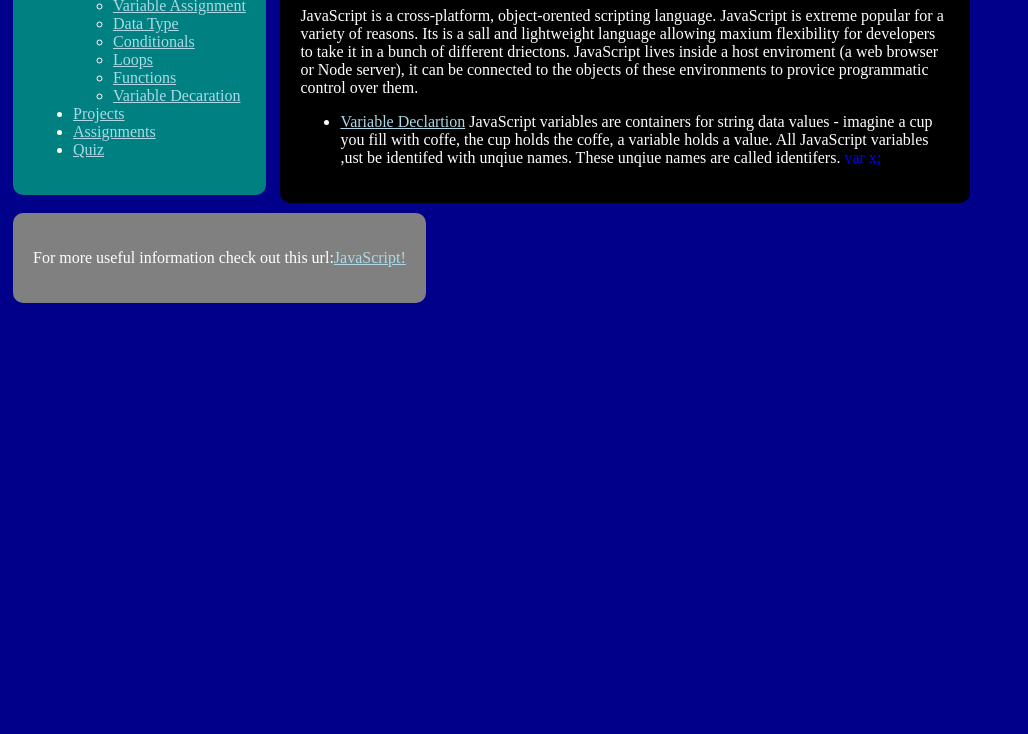
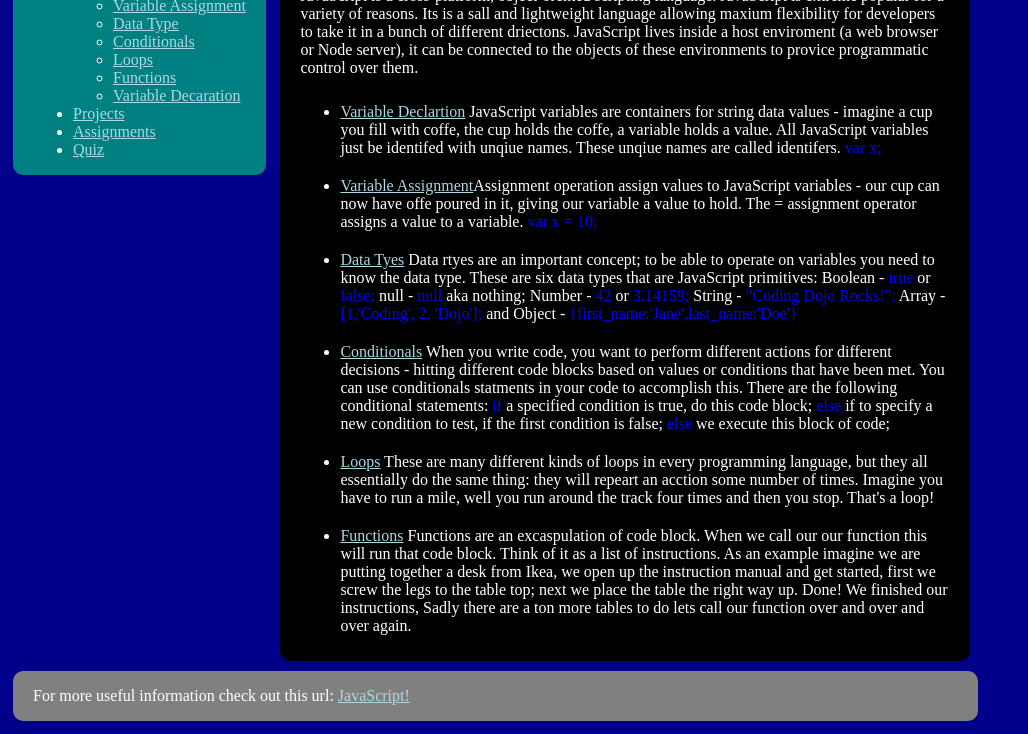
Before and after one commit to lormanlau/Javascript-Basics, a plain HTML site: page index.html in a window 1280 px wide. Shown: the part 196-930 px from the top of the page, without its empty margins (0-1028 px from the left). Before the commit the page ends 800 px from the top, so only its background shows below. Drawn offline with Linux system fonts and the light colour scheme.

Commit message:
Finished JavaScript Basics

```diff
--- a/index.html
+++ b/index.html
@@ -34,12 +34,27 @@
 	<p>JavaScript is a cross-platform, object-orented scripting language. JavaScript is extreme popular for a variety of reasons. Its is a sall and lightweight language allowing maxium flexibility for developers to take it in a bunch of different driectons. JavaScript lives inside a host enviroment (a web browser or Node server), it can be connected to the objects of these environments to provice programmatic control over them.</p>
 	<ul>
 		<li>
-			<a href="#">Variable Declartion</a> JavaScript variables are containers for string data values - imagine a cup you fill with coffe, the cup holds the coffe, a variable holds a value. All JavaScript variables ,ust be identifed with unqiue names. These unqiue names are called identifers. <span>var x;</span>
+			<a href="#">Variable Declartion</a> JavaScript variables are containers for string data values - imagine a cup you fill with coffe, the cup holds the coffe, a variable holds a value. All JavaScript variables just be identifed with unqiue names. These unqiue names are called identifers. <span>var x;</span>
+		</li>
+		<li>
+			<a href="#"> Variable Assignment</a>Assignment operation assign values to JavaScript variables - our cup can now have offe poured in it, giving our variable a value to hold. The = assignment operator assigns a value to a variable. <span>var x = 10;</span>
+		</li>
+		<li>
+			<a href="#">Data Tyes</a> Data rtyes are an important concept; to be able to operate on variables you need to know the data type. These are six data types that are JavaScript primitives: Boolean - <span>true</span> or <span>false;</span> null - <span>null</span> aka nothing; Number - <span>42</span> or <span>3.14159;</span> String - <span>"Coding Dojo Rocks!";</span> Array - <span>[1,'Coding', 2, 'Dojo'];</span> and Object - <span>{first_name:'Jane',last_name:'Doe'}</span>
+		</li>
+		<li>
+			<a href="#">Conditionals</a> When you write code, you want to perform different actions for different decisions - hitting different code blocks based on values or conditions that have been met. You can use conditionals statments in your code to accomplish this. There are the following conditional statements: <span>if</span> a specified condition is true, do this code block; <span>else</span> if to specify a new condition to test, if the first condition is false; <span>else</span> we execute this block of code;
+		</li>
+		<li>
+			<a href="#">Loops</a> These are many different kinds of loops in every programming language, but they all essentially do the same thing: they will repeart an acction some number of times. Imagine you have to run a mile, well you run around the track four times and then you stop. That's a loop!
+		</li>
+		<li>
+			<a href="#">Functions</a> Functions are an excaspulation of code block. When we call our our function this will run that code block. Think of it as a list of instructions. As an example imagine we are putting together a desk from Ikea, we open up the instruction manual and get started, first we screw the legs to the table top; next we place the table the right way up. Done! We finished our instructions, Sadly there are a ton more tables to do lets call our function over and over and over again.
 		</li>
 	</ul>
 </div>
 <div id="footer">
-	<p>For more useful information check out this url:<a href="#">JavaScript!</a></p>
+	<p>For more useful information check out this url: <a href="#">JavaScript!</a></p>
 </div>
 </body>
 </html>
--- a/style.css
+++ b/style.css
@@ -3,7 +3,7 @@ body {
 	width: 970px;
 }
 div {
-	padding: 20px;
+	padding:0px 20px;
 	vertical-align: top;
 	display: inline-block;
 	margin: 5px;
@@ -16,20 +16,28 @@ span {
 a{
 	color: lightblue;
 }
+
 #header {
 	background: red;
 	width: 925px;
 	height: 25%;
-	padding: 0px 20px;
+
 }
 #navbar {
 	background:teal;
 	width: 22%;
+	padding-top: 20px;
 }
 #main_content {
 	background-color: black;
 	width: 67%;
 }
+#main_content li{
+	padding-top: 10px;
+	padding-bottom: 10px;
+}
 #footer {
 	background-color: gray;
+	width: 925px;
+
 }
```
